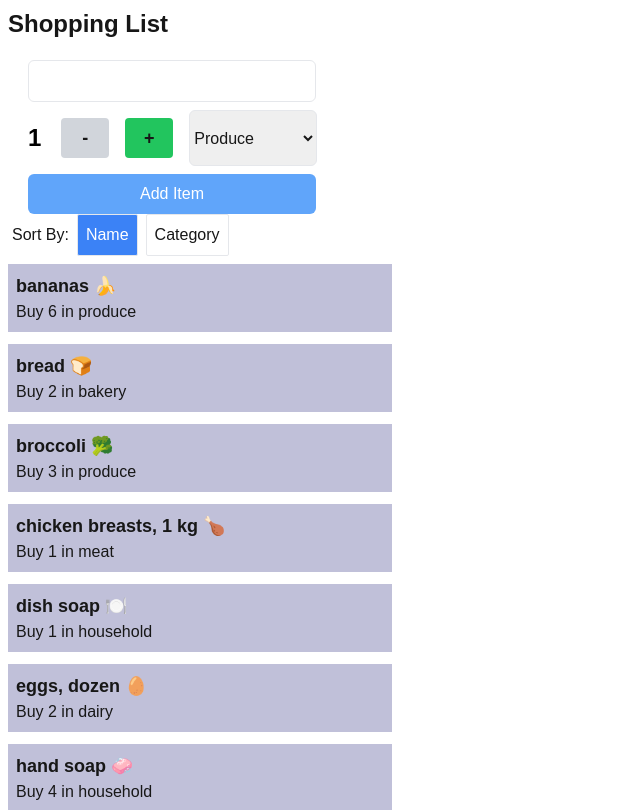
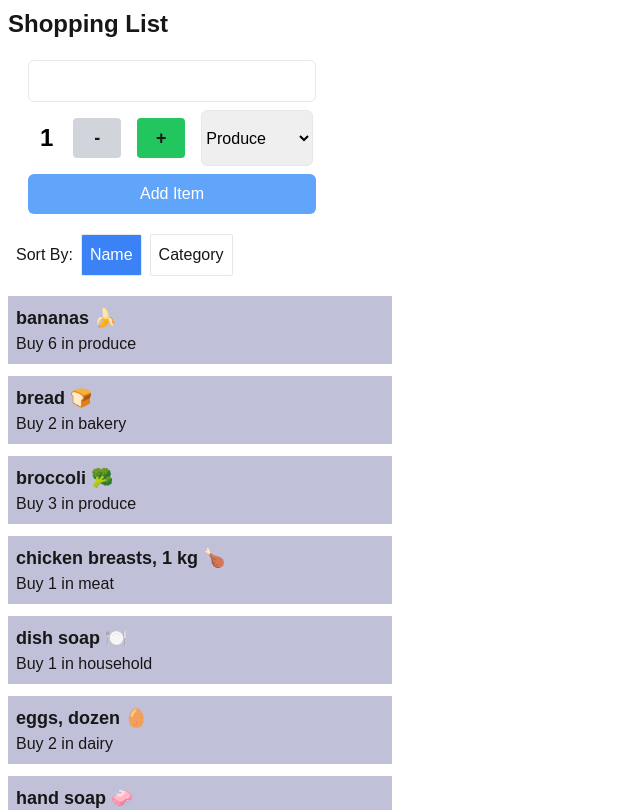
Before and after one commit to SAITjrao/cprg306-assignments, a Next.js app: page /week-7 in a window 1280 px wide. Shown: the top 810 px of the page, without its empty margins (0-640 px from the left). Built offline with nearby package versions, Linux system fonts and the light colour scheme.

Commit message:
Fixed UI

```diff
--- a/app/week-7/item-list.js
+++ b/app/week-7/item-list.js
@@ -17,7 +17,7 @@ export default function ItemList({items}){
 
     return(
     <main>
-        <div className="flex flex-row items-center mb-2">
+        <div className="flex flex-row items-center mb-5 ml-1">
             <h2 className="pl-3">Sort By: </h2>
             <button className={`border rounded-sm ml-2 p-2 ${sortBy === "name" ? "bg-blue-500 text-white" : ""}`} value="name" onClick={(e) => setSortBy(e.target.value)}>Name</button>
             <button  className={`border rounded-sm ml-2 p-2 ${sortBy === "category" ? "bg-blue-500 text-white" : ""}`} value="category" onClick={(e) => setSortBy(e.target.value)}>Category</button>
--- a/app/week-7/new-item.js
+++ b/app/week-7/new-item.js
@@ -31,12 +31,6 @@ export default function NewItem( {onAddItem} ){
 
         onAddItem(item);
 
-        console.log(item);
-        alert(`Item added:
-            \nName: ${name}
-            \nQuantity: ${quantity}
-            \nCategory: ${category}`);
-
         setName("");
         setQuantity(1);
         setCategory("produce");
@@ -46,18 +40,18 @@ export default function NewItem( {onAddItem} ){
         <form onSubmit={handleSubmit}>
             <div>
                 <input type="text" value={name} onChange={(e) => setName(e.target.value)} required
-                className="border p-2 w-72 rounded-md mt-3 ml-7"
+                className="border p-2 w-72 rounded-md mt-3 ml-7 text-black"
                 ></input>
             </div>
 
-            <div className="ml-4 mt-2 mb-2 flex">
+            <div className="ml-7 mt-2 mb-2 flex">
                 <div className="w-30 bg-white flex">
                     <p className="p-3 text-black text-2xl text-center font-bold">{quantity}</p>
                     <button type="button" className="font-bold text-lg w-12 m-2 rounded bg-red-500 disabled:bg-gray-300" disabled={quantity === 1 ? true : false} onClick={decrement}>-</button>
                     <button type="button" className="font-bold text-lg w-12 m-2 rounded bg-green-500 disabled:bg-gray-300" disabled={quantity === 20 ? true : false} onClick={increment}>+</button>
                 </div>
                 <select value={category} onChange={(e) => setCategory(e.target.value)}
-                    className="ml-2 border rounded-md w-32">
+                    className="ml-2 border rounded-md w-28 text-black">
                     <option value="produce">Produce</option>
                     <option value="dairy">Dairy</option>
                     <option value="bakery">Bakery</option>
@@ -72,7 +66,7 @@ export default function NewItem( {onAddItem} ){
                 </select>
             </div>
             <div>
-                <button type="submit" className="bg-blue-400 text-white ml-7 p-2 rounded-md w-72">Add Item</button>
+                <button type="submit" className="bg-blue-400 text-white ml-7 p-2 rounded-md w-72 mb-5">Add Item</button>
             </div>
         </form>
     )
```
